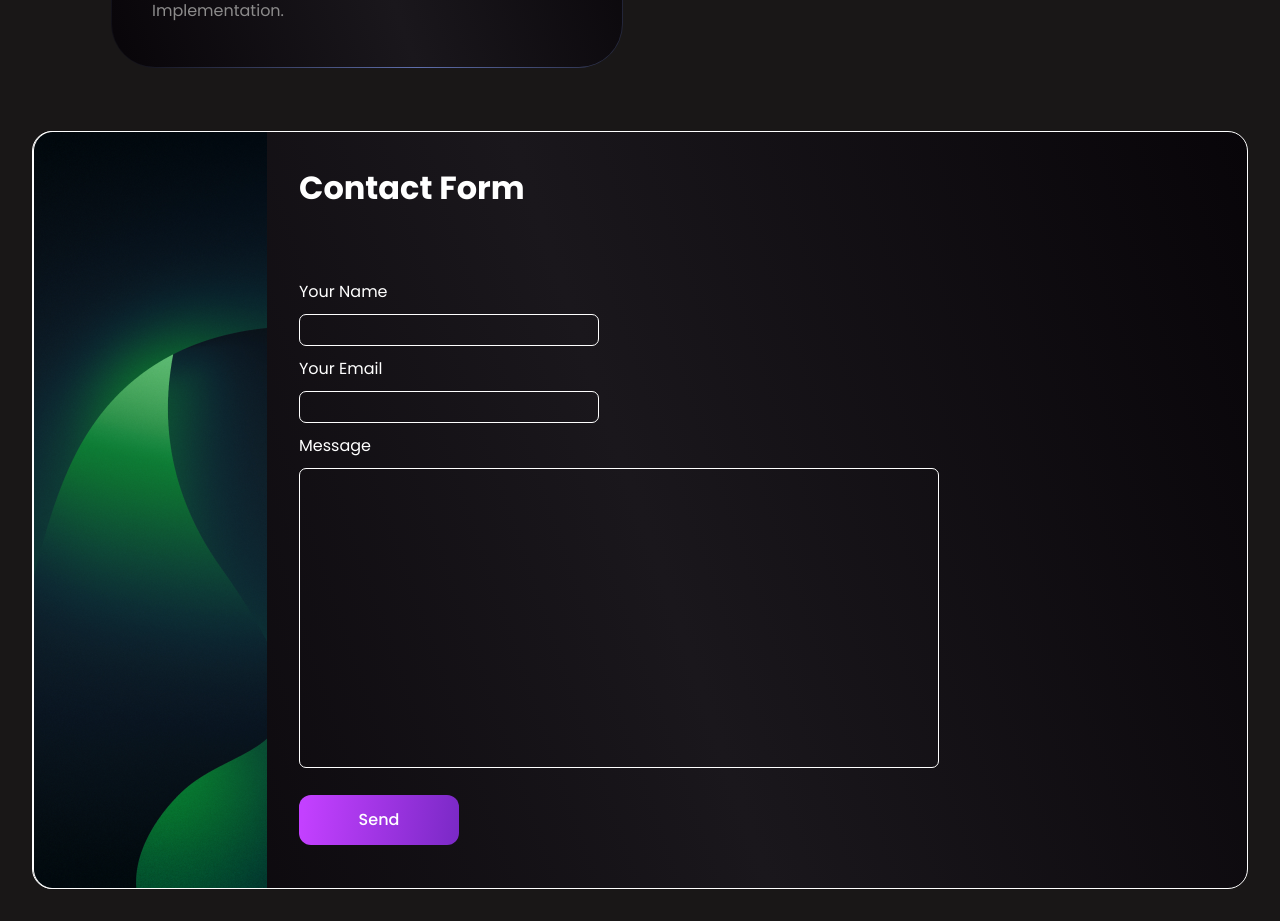
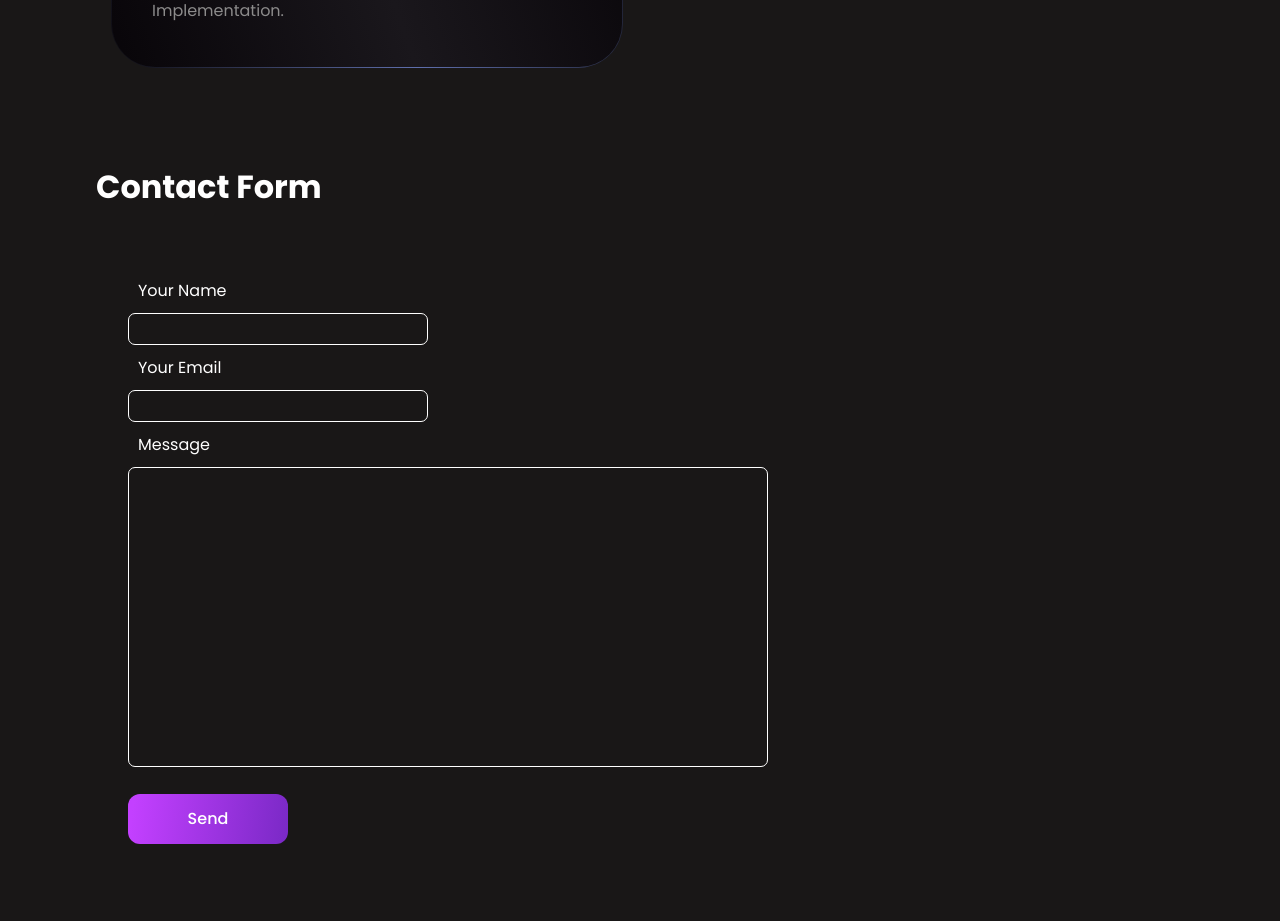
Before and after one commit to rizzabh/portfolio_react, a React (Vite) app: page / in a window 1280 px wide. Shown: the part 2220-3141 px from the top of the page. Built offline with nearby package versions, Linux system fonts and the light colour scheme.

Commit message:
ugly form

```diff
--- a/src/components/Contact/Contact.css
+++ b/src/components/Contact/Contact.css
@@ -1,21 +1,9 @@
-.contact-cont{
 
-height: 758px;
-
-flex-direction: column;
-border-radius: 20px;
-border: 1px solid var(--font);
-background: var(--cardgrad);
-backdrop-filter: blur(40px);
-}
-.img-green{
-   position: relative;
-   top: -.5px;
-   left: -.5px;
-    float: left;
-
-
-
+.contact-cont>h1{
+    color: var(--font);
+    font-size: 2rem;
+    font-weight: 500;
+    margin: 20px;
 }
 
 .Your{
@@ -30,7 +18,7 @@ input{
     width: 300px;
 }
 input, textarea {
-    border: 1px solid var(--font);
+    border: 0.1px solid var(--font);
     background-image:none;
     background-color: var(--cardgrad);
     -webkit-box-shadow: none;
--- a/src/components/Contact/Contact.tsx
+++ b/src/components/Contact/Contact.tsx
@@ -4,6 +4,7 @@ import emailjs from "@emailjs/browser";
 
 
 export default function Contact() {
+
   const form = useRef(null);
 
   const sendEmail = (e) => {
@@ -34,16 +35,16 @@ export default function Contact() {
         }
       );
   };
+
+
   return (
     <div>
 
       <section className="wrapper-contact" id="#Contact">
-        <div className="paddings innerWidth contacts-cont">
+        <div className="paddings innerWidth">
 
           <div className="contact-cont ">
-            <div className="img-green">
-              <img src="./martin-martz-npdGyujDvaU-unsplash 1.png" alt="" />
-            </div>
+
             <div className="form-layout paddings">
               <span className="primaryText f-head paddings">Contact Form</span>
               <br />
@@ -51,11 +52,11 @@ export default function Contact() {
 
               <form ref={form} onSubmit={sendEmail} className="paddings">
                 <label className="Your">Your Name</label>
-                <input type="text" name="user_name" />
+                <input type="text" name="user_name" required />
                 <label className="Your">Your Email</label>
-                <input type="email" name="user_email" />
+                <input type="email" name="user_email" required />
                 <label className="Your">Message</label>
-                <textarea name="message" />
+                <textarea name="message" required />
                 <input
                   className="sub-button button1"
                   type="submit"
```
